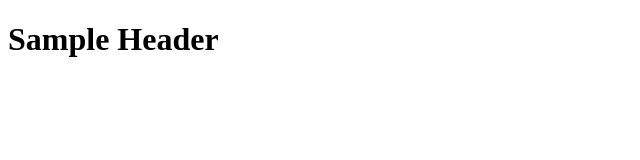
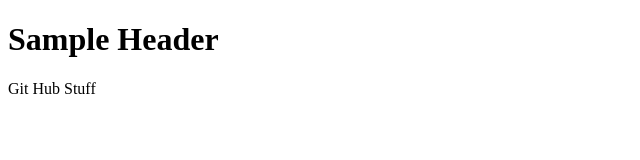
Before and after one commit to DynamoKai/new-repository, a plain HTML site: page index.html in a window 1280 px wide. Shown: the whole page, without its empty margins (0-640 px from the left). Drawn offline with Linux system fonts and the light colour scheme.

Commit message:
Add p tag

```diff
--- a/index.html
+++ b/index.html
@@ -7,5 +7,6 @@
   </head>
   <body>
     <h1>Sample Header</h1>
+    <p>Git Hub Stuff</p>
   </body>
 </html>
```
